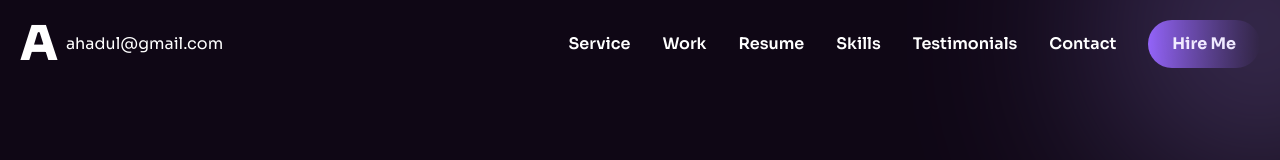
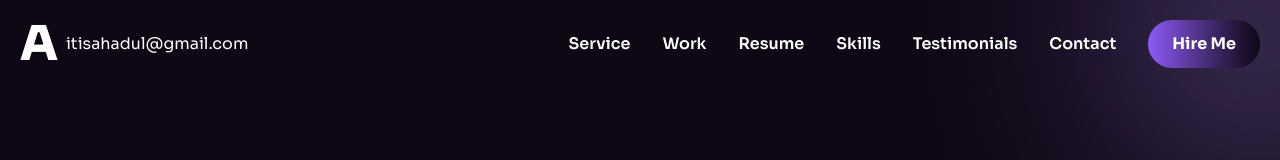
Before and after one commit to itsahadul99/ahadul-portfolio, a React (Vite) app: page / in a window 1280 px wide. Shown: the top 160 px of the page. Built offline with nearby package versions, Linux system fonts and the light colour scheme.

Commit message:
feat: update Footer copyright year; change email in Navbar; enhance Navbar styles on scroll

```diff
--- a/src/components/Footer.tsx
+++ b/src/components/Footer.tsx
@@ -18,7 +18,7 @@ const Footer = () => {
                         </a>
                     ))}
                 </div>
-                <p className="text-sm text-primary">© 2024 All Rights Reserved by ThemeJunction</p>
+                <p className="text-sm text-primary">© {new Date().getFullYear()} All Rights Reserved by Ahadul Islam</p>
             </div>
         </div>
     );
--- a/src/components/Navbar.tsx
+++ b/src/components/Navbar.tsx
@@ -40,9 +40,8 @@ const Navbar = () => {
         <a href="/">
         <h1 className="text-5xl uppercase font-black text-white">A</h1>
         </a>
-        <p className="hover:text-primary cursor-pointer">ahadul@gmail.com</p>
+        <p className="hover:text-primary cursor-pointer">itisahadul@gmail.com</p>
       </div>
-
       {/* Desktop Menu */}
       <div className="hidden lg:flex justify-between items-center gap-8 font-semibold">
         {["Service", "Work", "Resume", "Skills", "Testimonials", "Contact"].map((item) => (
@@ -65,7 +64,7 @@ const Navbar = () => {
 
       {/* Mobile Menu */}
       <div
-        className={`lg:hidden fixed top-0 left-0 w-full h-full bg-black text-white flex justify-center items-center transition-all duration-300 transform z-20 ${
+        className={`lg:hidden fixed top-0 left-0 w-full min-h-screen bg-black text-white flex justify-center items-start pt-20 transition-all duration-300 transform z-30 ${
           isMenuOpen ? "translate-x-[50%]" : "translate-x-full"
         }`}
       >
--- a/src/index.css
+++ b/src/index.css
@@ -22,7 +22,6 @@
 .animated-text {
     animation: updown 3s ease-in-out infinite alternate;
 }
-
 /* Scrollbar Styles */
 ::-webkit-scrollbar {
     width: 10px;
--- a/src/pages/Home.tsx
+++ b/src/pages/Home.tsx
@@ -1,31 +1,47 @@
+import { useState, useEffect } from "react";
+import Banner from "../components/Banner";
+import Navbar from "../components/Navbar";
+import Services from "../components/Services";
+import RecentWork from "../components/RecentWork";
+import EduAndExp from "../components/EduAndExp";
+import Skills from "../components/Skills";
+import Contact from "../components/Contact";
+import Blogs from "../components/Blogs";
+import Footer from "../components/Footer";
+const Home = () => {
+    const [scrolling, setScrolling] = useState(false);
+    const [navHeight, setNavHeight] = useState(0);
+    useEffect(() => {
+        const handleScroll = () => {
+            setScrolling(window.scrollY > 600);
+        };
+        const nav = document.querySelector('.nav-container') as HTMLElement;
+        if (nav) setNavHeight(nav.offsetHeight);
+        window.addEventListener("scroll", handleScroll);
+        return () => window.removeEventListener("scroll", handleScroll);
+    }, []);
 
-import Banner from "../components/Banner";
-import Blogs from "../components/Blogs";
-import Contact from "../components/Contact";
-import EduAndExp from "../components/EduAndExp";
-import Footer from "../components/Footer";
-import Navbar from "../components/Navbar";
-import RecentWork from "../components/RecentWork";
-import Services from "../components/Services";
-import Skills from "../components/Skills";
-
-const Home = () => {
     return (
         <div className="relative bg-[#0F0715] overflow-hidden">
-            {/* Gradient Circle */}
             <div className="absolute top-[-100px] right-[-100px] w-[250px] h-[250px] bg-gradient-to-br from-[#8E5BF8] to-[#DDCDFD] rounded-full blur-[120px] opacity-50"></div>
-            <Navbar />
+            <div className={`nav-container transition-all duration-500 ease-out ${
+                scrolling
+                    ? "fixed top-0 w-full z-50 bg-[#0F0715] backdrop-blur-sm"
+                    : "relative"
+            }`}>
+                <Navbar />
+            </div>
+            {/* Placeholder to prevent layout shift */}
+            {scrolling && <div style={{ height: `${navHeight}px` }} />}
             <Banner />
             <Services />
             <RecentWork />
             <EduAndExp />
             <Skills />
-            {/* <Testimonial /> */}
             <Contact />
             <Blogs />
             <Footer />
         </div>
-
     );
 };
 
```
